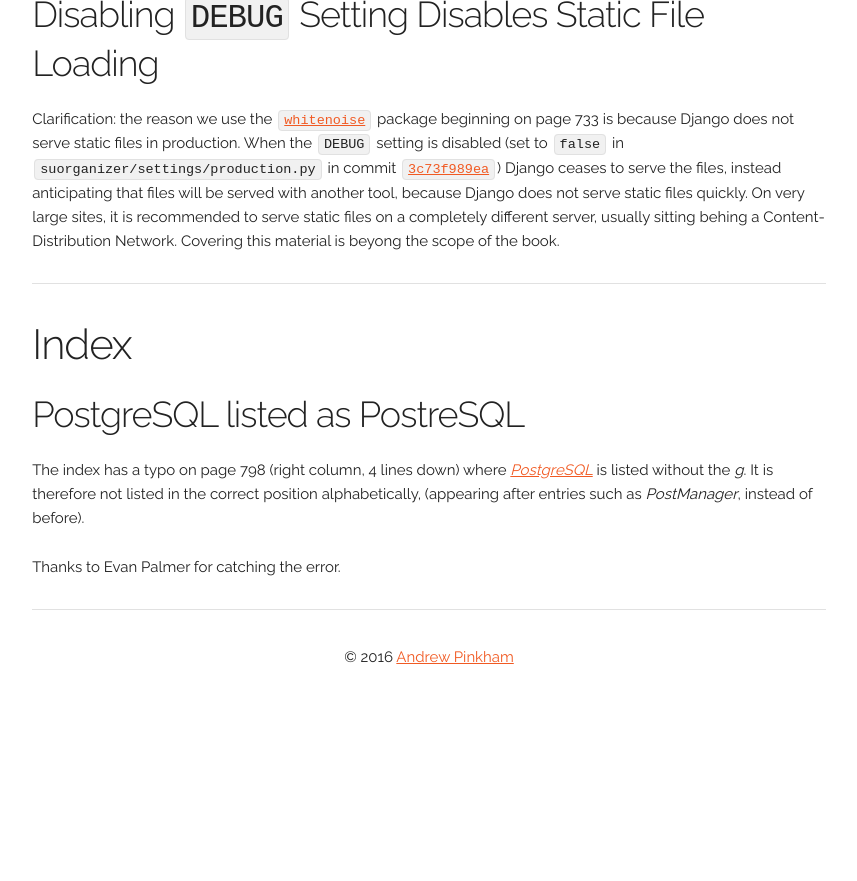
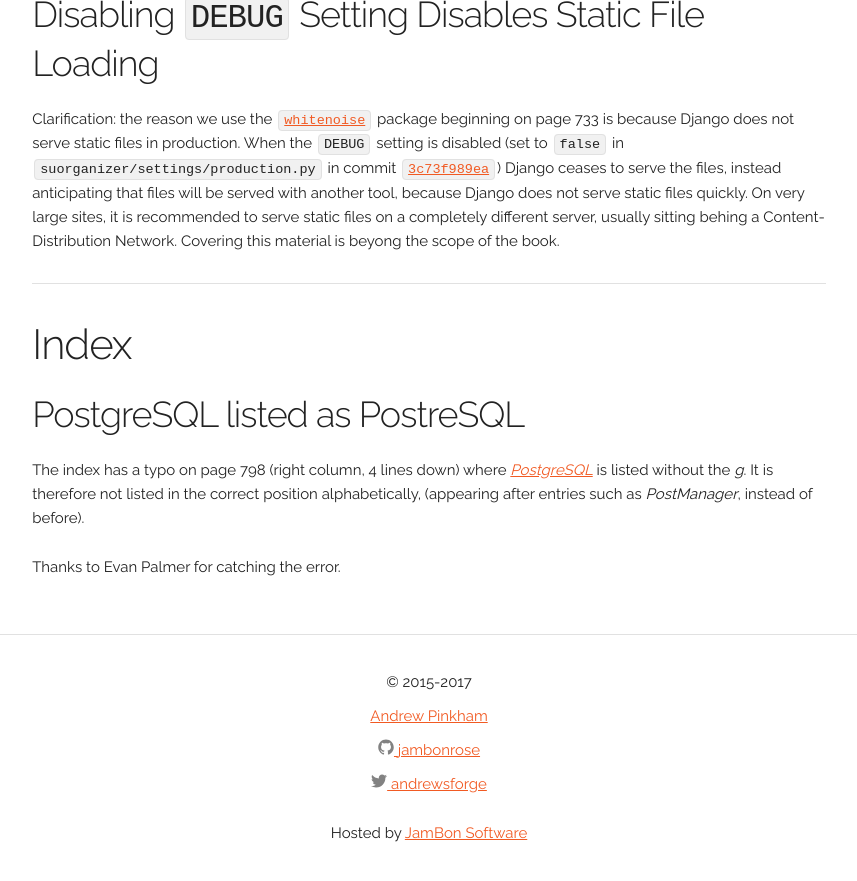
Before and after one commit to jambonrose/django-unleashed.com, a Jekyll site: the page built from src/errata.html, in a window 1280 px wide and 900 px high, scrolled down 3351 px. Shown: the top 881 px of the window, without its empty margins (211-1068 px from the left). Built offline with Jekyll 4.4.1, drawn with Linux system fonts in a browser that asks for light colours; before the commit the page ends 4075 px from its top, so only the background shows below that.

Commit message:
🔨 Add Twitter, Github, JamBon SW links in footer

```diff
--- a/src/_includes/footer.html
+++ b/src/_includes/footer.html
@@ -1,3 +1,26 @@
+<hr />
 <footer>
-  <p>© 2016 <a href="{{ site.author_site }}">{{ site.author | escape }}</a></p>
+  <ul>
+    <li>© 2015-{{ 'now' | date: "%Y" }}</li>
+    {% if site.author %}
+      <li>
+        <a href="{{ site.author_site }}">
+          {{ site.author | escape }}
+        </a>
+      </li>
+    {% endif %}
+    {% if site.github_username %}
+      <li>
+        {% include icon-github.html username=site.github_username %}
+      </li>
+    {% endif %}
+    {% if site.twitter_username %}
+      <li>
+        {% include icon-twitter.html username=site.twitter_username %}
+      </li>
+    {% endif %}
+  </ul>
+  <ul>
+    <li>Hosted by <a href="https://jambonsw.com">JamBon Software</a></li>
+  </ul>
 </footer>
--- a/src/errata.html
+++ b/src/errata.html
@@ -59,5 +59,4 @@ permalink: /errata/
     </section>
     {% unless chapter_number == chapter_number_array.last %}<hr>{% endunless %}
   {% endfor %}
-  <hr>
 </div>
```
